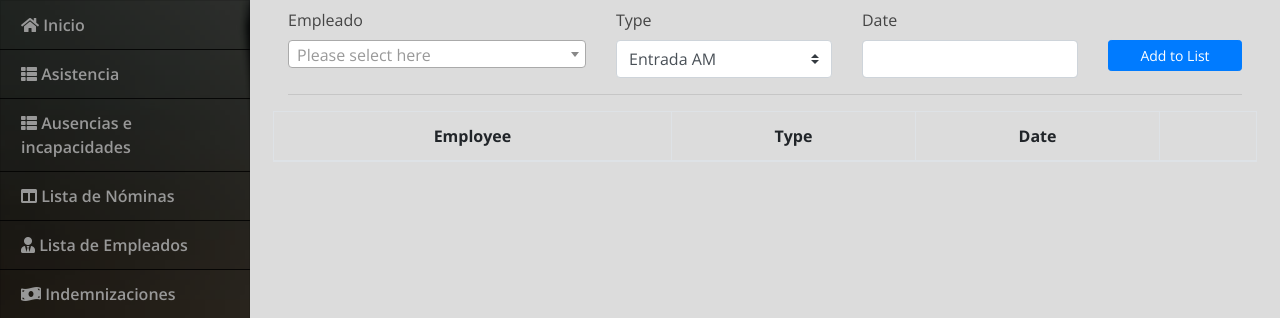
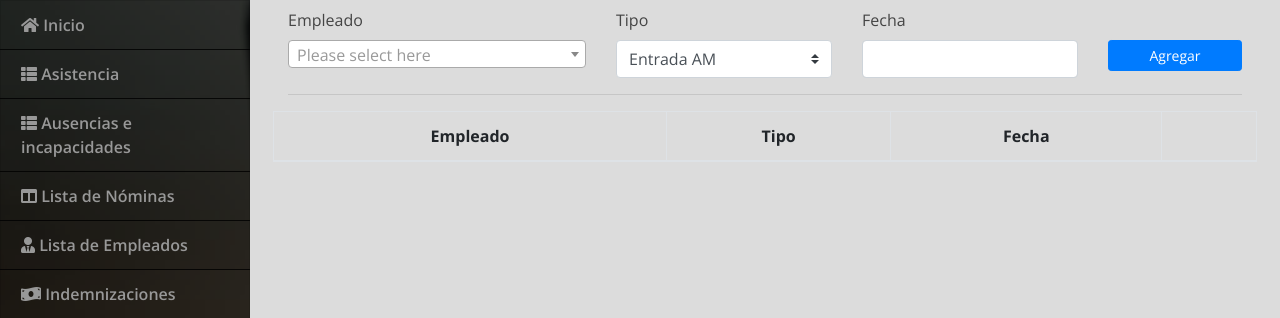
Before and after one commit to RAGGsv/RRHH_Sis, a PHP site: page /index.php?page=manage_attendance in a window 1280 px wide. Shown: the part 56-374 px from the top of the page. Run offline with PHP 8.4, Linux system fonts and the light colour scheme; the visitor is signed in with stand-in values (Sample User, id 1); data comes from the database, SQL or seed files in the repository; lists and menus that the app fills with data are empty; some libraries are stand-ins or nearby versions.

Commit message:
actualizacion asistencia usuario empleado

```diff
--- a/attendance.php
+++ b/attendance.php
@@ -30,7 +30,7 @@
 							<tbody>
 								<?php
 									$att=$conn->query("SELECT a.*,e.employee_no, concat(e.lastname,', ',e.firstname,' ',e.middlename) as ename FROM attendance a inner join employee e on a.employee_id = e.id order by UNIX_TIMESTAMP(datetime_log) asc  ") or die(mysqli_error());
-									$lt_arr = array(1 => " Time-in AM",2=>"Time-out AM",3 => " Time-in PM",4=>"Time-out PM");
+									$lt_arr = array(1 => " Entrada AM",2=>"Salida AM",3 => " Entrada PM",4=>"Salida PM");
 									while($row=$att->fetch_array()){
 										$date = date("Y-m-d",strtotime($row['datetime_log']));
 										$attendance[$row['employee_id']."_".$date]['details'] = array("eid"=>$row['employee_id'],"name"=>$row['ename'],"eno"=>$row['employee_no'],"date"=>$date);
@@ -120,7 +120,7 @@
 
 			});
 			$('#new_attendance_btn').click(function(){
-				uni_modal("New Time Record/s","manage_attendance.php",'mid-large')
+				uni_modal("Nuevo Registro","manage_attendance.php",'mid-large')
 			})
 			$('.remove_attendance').click(function(){
 				var d = '"'+($(this).attr('data-id')).toString()+'"';
--- a/manage_attendance.php
+++ b/manage_attendance.php
@@ -19,7 +19,7 @@
 				</select>
 			</div>
 			<div class="col-md-3">
-				<label for="" class="control-label">Type</label>
+				<label for="" class="control-label">Tipo</label>
 				<select id="type" class="borwser-default custom-select">
 					<option value="1">Entrada AM</option>
 					<option value="2">Salida AM</option>
@@ -28,12 +28,12 @@
 				</select>
 			</div>
 			<div class="col-md-3">
-				<label for="" class="control-label">Date</label>
+				<label for="" class="control-label">Fecha</label>
 				<input type="text" id="adate" class="form-control datetimepicker" autocomplete="off">
 			</div>
 			<div class="col-md-2">
 				<label for="" class="control-label">&nbsp</label>
-				<button class="btn btn-primary btn-block btn-sm" type="button" id="add_list"> Add to List</button>
+				<button class="btn btn-primary btn-block btn-sm" type="button" id="add_list"> Agregar</button>
 			</div>
 		</div>
 
@@ -43,13 +43,13 @@
 				<thead>
 					<tr>
 						<th class="text-center">
-							Employee
+							Empleado
 						</th>
 						<th class="text-center">
-							Type
+							Tipo
 						</th>
 						<th class="text-center">
-							Date
+							Fecha
 						</th>
 						<th class="text-center">
 
@@ -87,7 +87,7 @@
 
 <script>
 	$('.select2').select2({
-		placeholder:"Select here",
+		placeholder:"Seleccione",
 		width:"100%"
 	})
 	$('.datetimepicker').datetimepicker({
@@ -126,7 +126,7 @@
 				error:err=>console.log(),
 				success:function(resp){
 						if(resp == 1){
-							alert_toast("Attendance data successfully saved","success");
+							alert_toast("Asistencia registrada exitosamente","success");
 							setTimeout(function(){
 								location.reload()
 							},1000)
```
